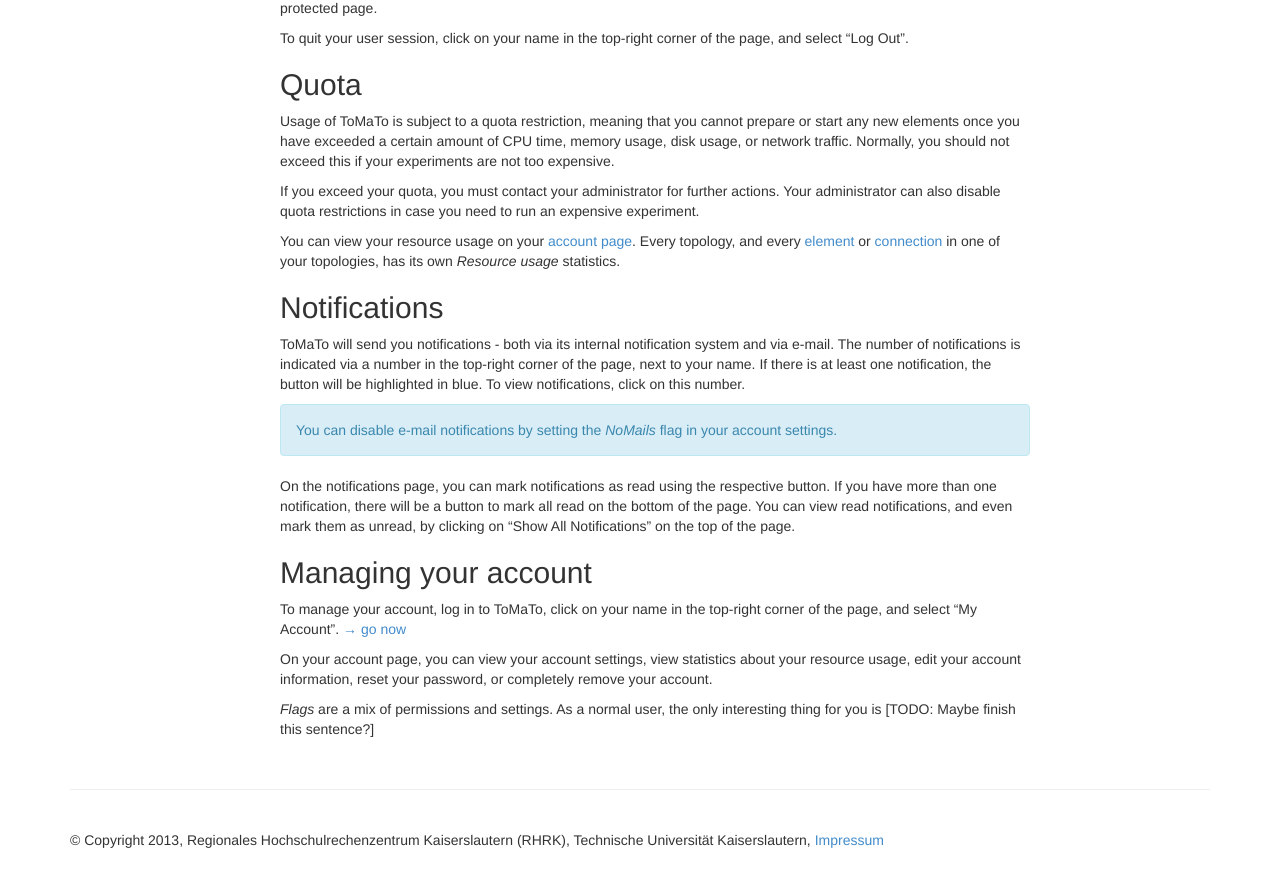
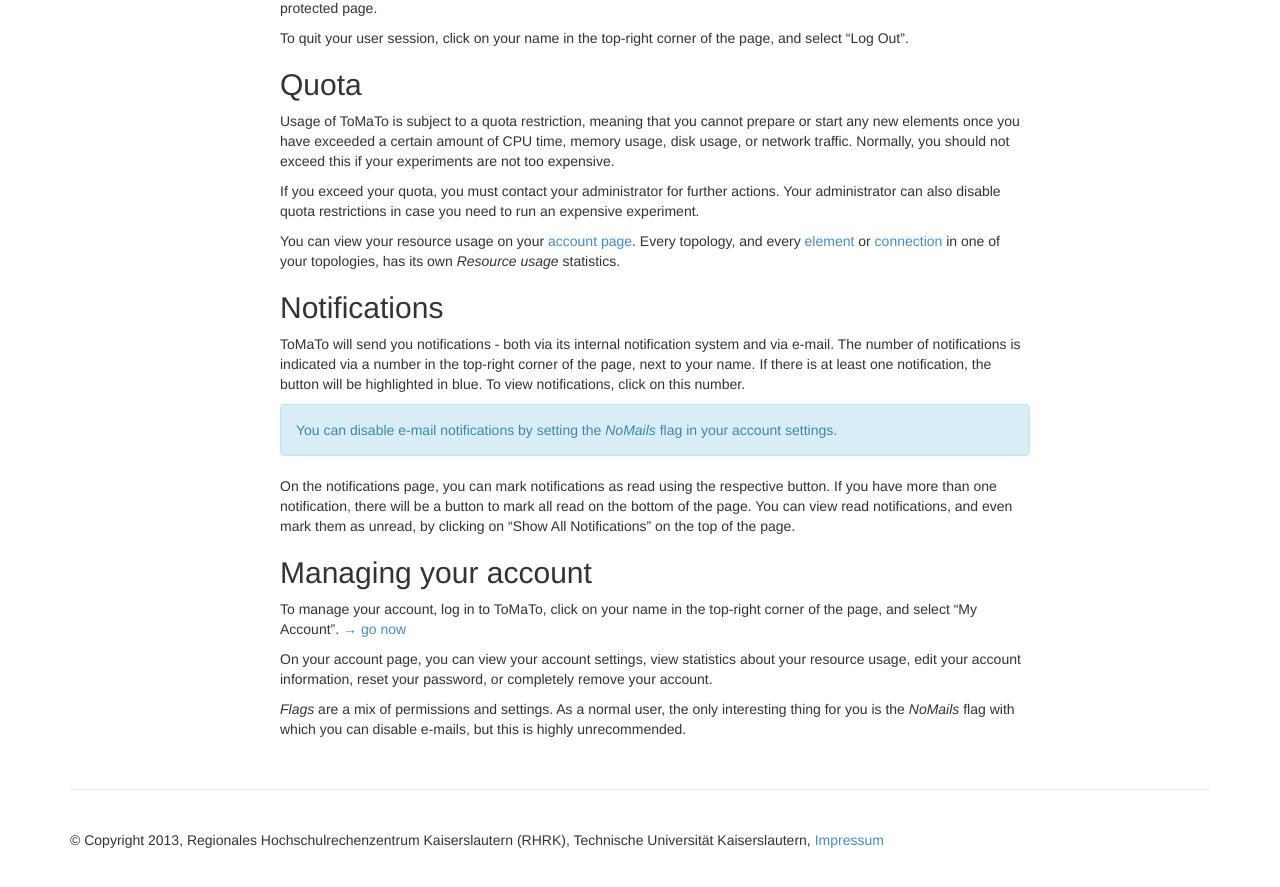
Before and after one commit to GLab/glab.github.io, a Jekyll site: the page built from manuals/user/account.md, in a window 1280 px wide and 900 px high, scrolled down 863 px. Shown: the top 887 px of the window. Built offline with Jekyll 4.4.1, drawn with Linux system fonts in a browser that asks for light colours.

Commit message:
fixed todos

```diff
--- a/manuals/user/account.md
+++ b/manuals/user/account.md
@@ -57,4 +57,4 @@ To manage your account, log in to ToMaTo, click on your name in the top-right co
 
 On your account page, you can view your account settings, view statistics about your resource usage, edit your account information, reset your password, or completely remove your account.
 
-_Flags_ are a mix of permissions and settings. As a normal user, the only interesting thing for you is [TODO: Maybe finish this sentence?]
+_Flags_ are a mix of permissions and settings. As a normal user, the only interesting thing for you is the _NoMails_ flag with which you can disable e-mails, but this is highly unrecommended.
```
Also changed, not shown: manuals/user/element/device/executable_archive.md (+0 -1 lines), manuals/user/tomato.md (+1 -1 lines), manuals/user/img/executable_archive_status.png.
